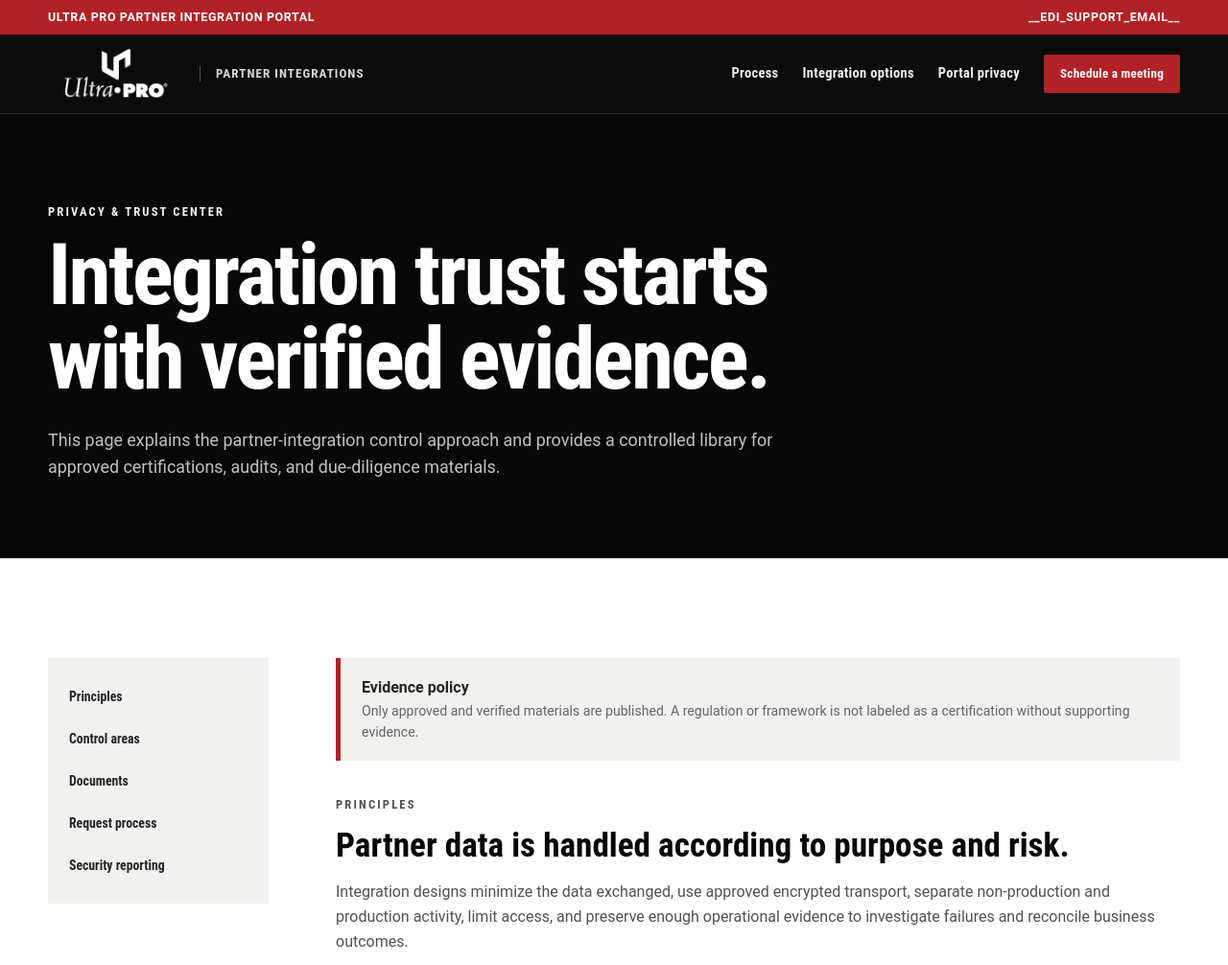
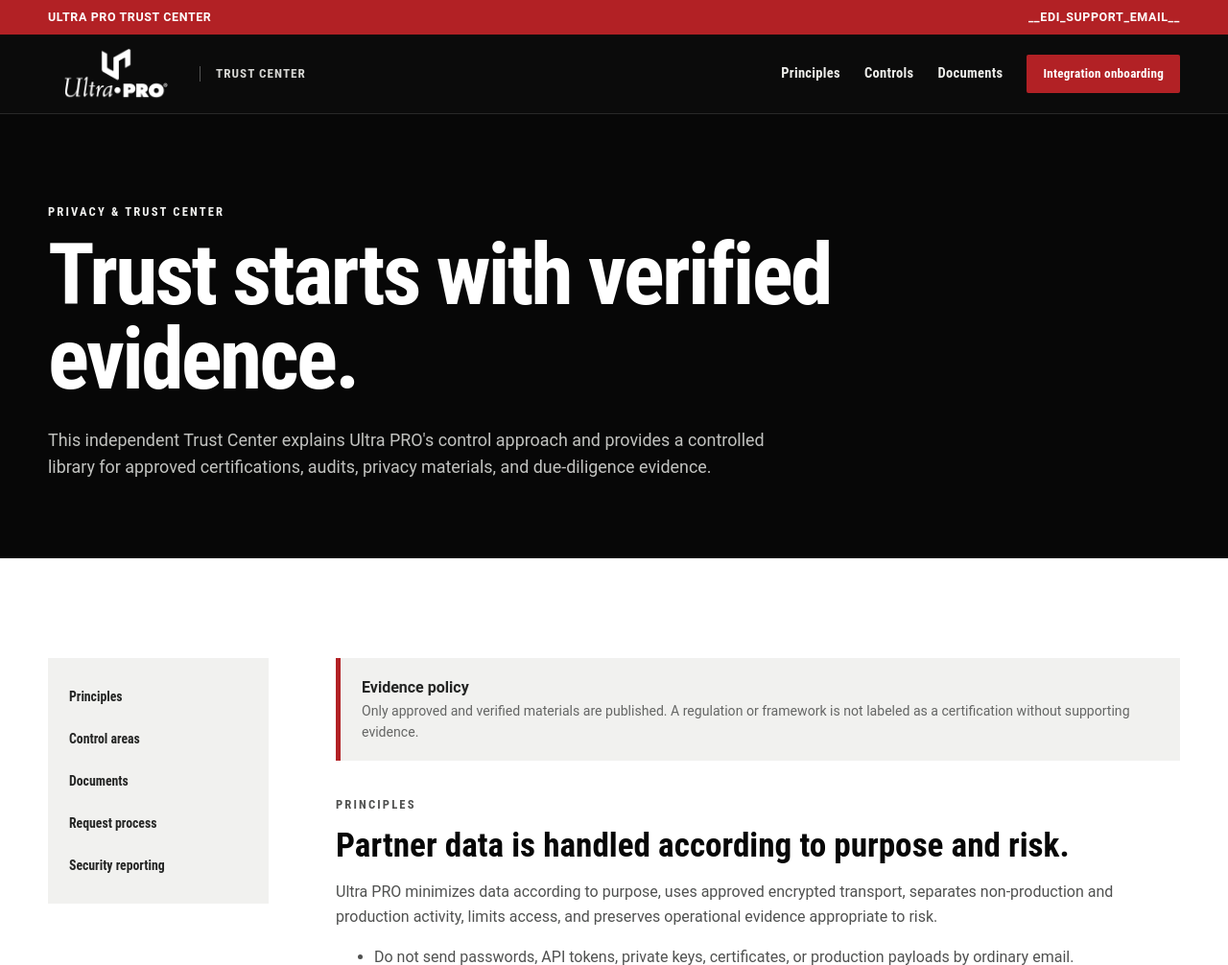
Before and after one commit to jdzidrums/UPI-Static-Content, a website: page site/trust.html in a window 1280 px wide. Shown: the top 1006 px of the page at 96% size. Drawn offline with Linux system fonts and the light colour scheme.

Commit message:
Split sites: update site/trust.html

```diff
--- a/site/trust.html
+++ b/site/trust.html
@@ -3,10 +3,10 @@
 <head>
   <meta charset="utf-8">
   <meta name="viewport" content="width=device-width, initial-scale=1">
-  <meta name="description" content="Ultra PRO partner integration privacy, security, and trust information.">
+  <meta name="description" content="Ultra PRO security, privacy, compliance, and trust information for customers, vendors, and partners.">
   <meta name="theme-color" content="#070707">
   <meta http-equiv="Content-Security-Policy" content="default-src 'self'; img-src 'self' data:; style-src 'self'; script-src 'self'; connect-src 'self'; frame-src https://outlook.office.com https://outlook.office365.com; base-uri 'self'; form-action 'self' mailto:; frame-ancestors 'none'; upgrade-insecure-requests">
-  <title>Privacy &amp; Trust | Ultra PRO Partner Integrations</title>
+  <title>Trust Center | Ultra PRO</title>
   <link rel="stylesheet" href="assets/css/styles.css">
   <script src="assets/js/main.js" defer></script>
 </head>
@@ -14,21 +14,21 @@
   <a class="skip-link" href="#main-content">Skip to main content</a>
   <div class="utility-bar">
     <div class="shell utility-bar__inner">
-      <span>Ultra PRO Partner Integration Portal</span>
+      <span>Ultra PRO Trust Center</span>
       <a href="mailto:__EDI_SUPPORT_EMAIL__">__EDI_SUPPORT_EMAIL__</a>
     </div>
   </div>
   <header class="site-header">
     <div class="shell site-header__inner">
-      <a class="brand" href="index.html" aria-label="Ultra PRO partner integrations home">
+      <a class="brand" href="index.html" aria-label="Ultra PRO Trust Center home">
         <img src="assets/img/ultra-pro-logo-white.png" alt="Ultra PRO">
-        <span>Partner Integrations</span>
+        <span>Trust Center</span>
       </a>
       <nav class="primary-nav" aria-label="Page navigation">
-        <a href="index.html#process">Process</a>
-        <a href="index.html#integration-options">Integration options</a>
-        <a href="privacy.html">Portal privacy</a>
-        <a class="button button--small button--red" href="index.html#schedule">Schedule a meeting</a>
+        <a href="#principles">Principles</a>
+        <a href="#controls">Controls</a>
+        <a href="#documents">Documents</a>
+        <a class="button button--small button--red" href="https://onboard.ultrapro.com/">Integration onboarding</a>
       </nav>
     </div>
   </header>
@@ -37,8 +37,8 @@
     <section class="page-hero">
       <div class="shell">
         <p class="eyebrow">Privacy &amp; trust center</p>
-        <h1>Integration trust starts with verified evidence.</h1>
-        <p>This page explains the partner-integration control approach and provides a controlled library for approved certifications, audits, and due-diligence materials.</p>
+        <h1>Trust starts with verified evidence.</h1>
+        <p>This independent Trust Center explains Ultra PRO's control approach and provides a controlled library for approved certifications, audits, privacy materials, and due-diligence evidence.</p>
       </div>
     </section>
 
@@ -60,7 +60,7 @@
           <section id="principles" class="content-card">
             <p class="eyebrow eyebrow--red">Principles</p>
             <h2>Partner data is handled according to purpose and risk.</h2>
-            <p>Integration designs minimize the data exchanged, use approved encrypted transport, separate non-production and production activity, limit access, and preserve enough operational evidence to investigate failures and reconcile business outcomes.</p>
+            <p>Ultra PRO minimizes data according to purpose, uses approved encrypted transport, separates non-production and production activity, limits access, and preserves operational evidence appropriate to risk.</p>
             <ul>
               <li>Do not send passwords, API tokens, private keys, certificates, or production payloads by ordinary email.</li>
               <li>Use non-production data for development and testing unless an approved exception is documented.</li>
@@ -72,7 +72,7 @@
 
           <section id="controls" class="content-card">
             <p class="eyebrow eyebrow--red">Control areas</p>
-            <h2>Controls applied according to the integration.</h2>
+            <h2>Controls applied according to purpose and risk.</h2>
             <h3>Identity and access</h3>
             <p>Role-based access, least privilege, environment separation, named ownership, and controlled production access are applied to partner connectivity and business systems.</p>
             <h3>Encryption and secret management</h3>
@@ -96,7 +96,7 @@
             <p class="eyebrow eyebrow--red">Request process</p>
             <h2>How to request due-diligence materials.</h2>
             <ol>
-              <li>Email <a href="mailto:__EDI_SUPPORT_EMAIL__?subject=Security%20or%20audit%20document%20request">__EDI_SUPPORT_EMAIL__</a> with your company, role, business purpose, requested material, and related integration project.</li>
+              <li>Email <a href="mailto:__EDI_SUPPORT_EMAIL__?subject=Security%20or%20audit%20document%20request">__EDI_SUPPORT_EMAIL__</a> with your company, role, business purpose, requested material, and related business relationship or project.</li>
               <li>Ultra PRO validates the request, document ownership, current availability, and distribution restrictions.</li>
               <li>If required, the parties complete an NDA or approved access step.</li>
               <li>Approved materials are delivered through an appropriate secure channel with any use or retention limitations.</li>
@@ -105,8 +105,8 @@
 
           <section id="reporting" class="content-card">
             <p class="eyebrow eyebrow--red">Security reporting</p>
-            <h2>Report an integration security concern.</h2>
-            <p>Contact <a href="mailto:__EDI_SUPPORT_EMAIL__?subject=Integration%20security%20concern">__EDI_SUPPORT_EMAIL__</a> with a concise description and a safe callback method. Do not include live credentials, exploit code, sensitive payloads, or personal data in the initial message. Ultra PRO will establish a secure follow-up channel when needed.</p>
+            <h2>Report a security concern.</h2>
+            <p>Contact <a href="mailto:__EDI_SUPPORT_EMAIL__?subject=Security%20concern">__EDI_SUPPORT_EMAIL__</a> with a concise description and a safe callback method. Do not include live credentials, exploit code, sensitive payloads, or personal data in the initial message. Ultra PRO will establish a secure follow-up channel when needed.</p>
           </section>
         </div>
       </div>
@@ -117,18 +117,16 @@
     <div class="shell site-footer__grid">
       <div>
         <img src="assets/img/ultra-pro-logo-white.png" alt="Ultra PRO">
-        <p>Partner Integration Portal</p>
+        <p>Trust Center</p>
       </div>
       <div>
-        <h2>Start a project</h2>
+        <h2>Contact</h2>
         <a href="mailto:__EDI_SUPPORT_EMAIL__">__EDI_SUPPORT_EMAIL__</a>
-        <a href="__BOOKINGS_URL__" target="_blank" rel="noopener noreferrer">Microsoft Bookings</a>
       </div>
       <div>
         <h2>Resources</h2>
-        <a href="index.html">Integration onboarding</a>
-        <a href="privacy.html">Portal privacy notice</a>
-        <a href="downloads/Ultra-PRO-EDI-API-Integration-Onboarding-Workflow.pdf">Workflow PDF</a>
+        <a href="https://onboard.ultrapro.com/">Integration onboarding</a>
+        <a href="https://onboard.ultrapro.com/privacy.html">Integration portal privacy notice</a>
       </div>
       <div>
         <h2>Ultra PRO</h2>
```
